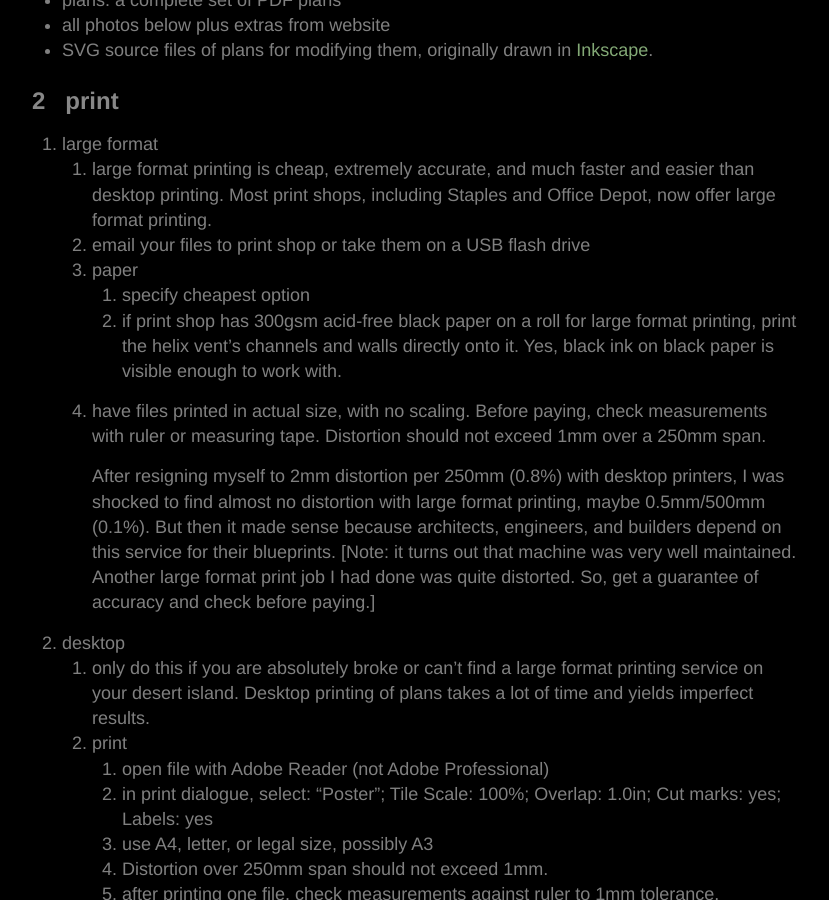
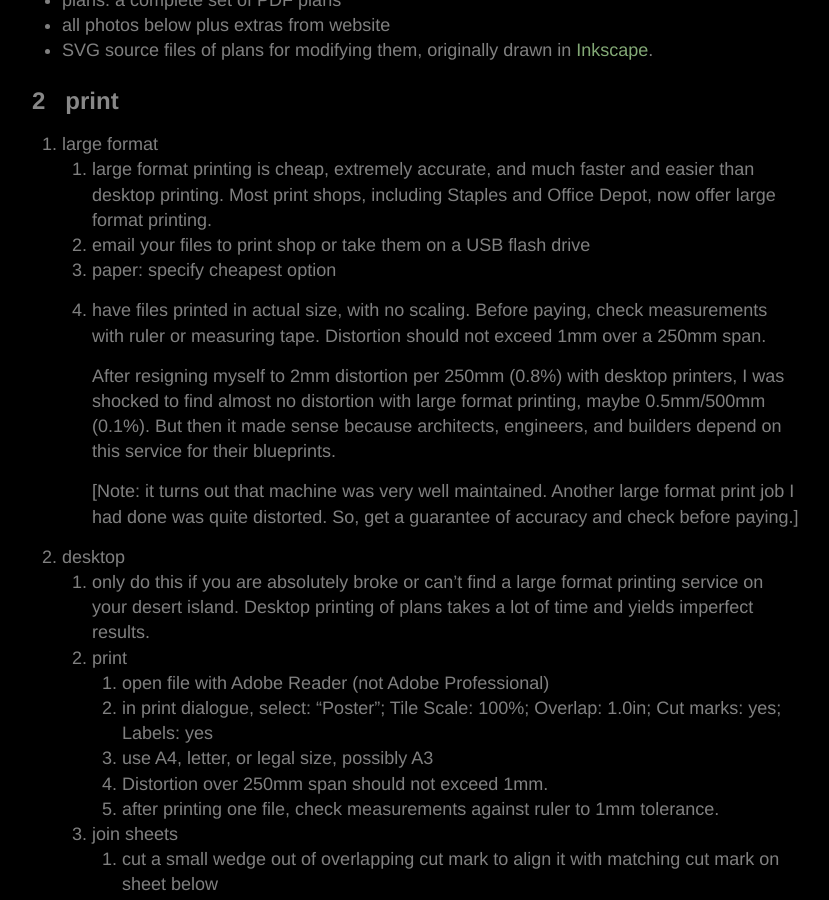
Before and after one commit to yodrew/yodrew.github.io, a Jekyll site: the page built from _pages/make.md, in a window 1280 px wide and 900 px high, scrolled down 5392 px. Shown: the whole window, without its empty margins (223-1052 px from the left). Built offline with Jekyll 4.4.1, drawn with Linux system fonts in a browser that asks for light colours; some of the changed text lies outside the part shown.

Commit message:
replace more helixes

```diff
--- a/_pages/make.md
+++ b/_pages/make.md
@@ -171,12 +171,12 @@
 1. large format
 	1. large format printing is cheap, extremely accurate, and much faster and easier than desktop printing. Most print shops, including Staples and Office Depot, now offer large format printing.
 	2. email your files to print shop or take them on a USB flash drive
-	3. paper
-		1. specify cheapest option
-		2. if print shop has 300gsm acid-free black paper on a roll for large format printing, print the helix vent's channels and walls directly onto it. Yes, black ink on black paper is visible enough to work with.
+	3. paper: specify cheapest option
 	4. have files printed in actual size, with no scaling. Before paying, check measurements with ruler or measuring tape. Distortion should not exceed 1mm over a 250mm span.
 
-		After resigning myself to 2mm distortion per 250mm (0.8%) with desktop printers, I was shocked to find almost no distortion with large format printing, maybe 0.5mm/500mm (0.1%). But then it made sense because architects, engineers, and builders depend on this service for their blueprints. [Note: it turns out that machine was very well maintained. Another large format print job I had done was quite distorted. So, get a guarantee of accuracy and check before paying.]
+		After resigning myself to 2mm distortion per 250mm (0.8%) with desktop printers, I was shocked to find almost no distortion with large format printing, maybe 0.5mm/500mm (0.1%). But then it made sense because architects, engineers, and builders depend on this service for their blueprints.
+
+		[Note: it turns out that machine was very well maintained. Another large format print job I had done was quite distorted. So, get a guarantee of accuracy and check before paying.]
 2. desktop
 	1. only do this if you are absolutely broke or can't find a large format printing service on your desert island. Desktop printing of plans takes a lot of time and yields imperfect results.
 	2. print
@@ -221,7 +221,7 @@
 
 #### 1 &nbsp; prepare plans
 
-1. for fabric parts of ([helix vent](/air#helix) and [mask](/darkness#mask)):
+1. for fabric parts of ([universal vent](/air#universal) and [mask](/darkness#mask)):
 	1. using ruler and razor knife, cut out parts on solid outlines
 	2. cut out tape holes approximately on dash-dotted lines
 	3. skip to [3 - make parts](/make#make-parts) below
```
